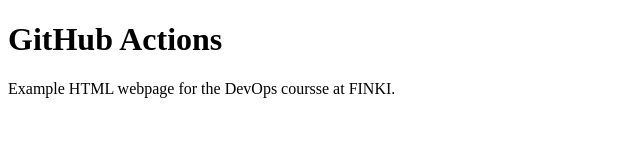
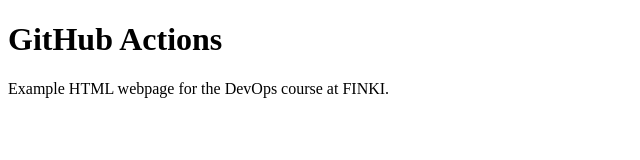
Before and after one commit to kristinadojkoska/GitHubActions_DevOps, a plain HTML site: page index.html in a window 1280 px wide. Shown: the full height of the page, 0-640 px from the left. Drawn offline with Linux system fonts and the light colour scheme.

Commit message:
Made some changes

```diff
--- a/index.html
+++ b/index.html
@@ -2,6 +2,6 @@
 <html>
  <body>
   <h1>GitHub Actions</h1>
-  <p>Example HTML webpage for the DevOps coursse at FINKI. </p>
+  <p>Example HTML webpage for the DevOps course at FINKI. </p>
  </body>
 </html>
```
